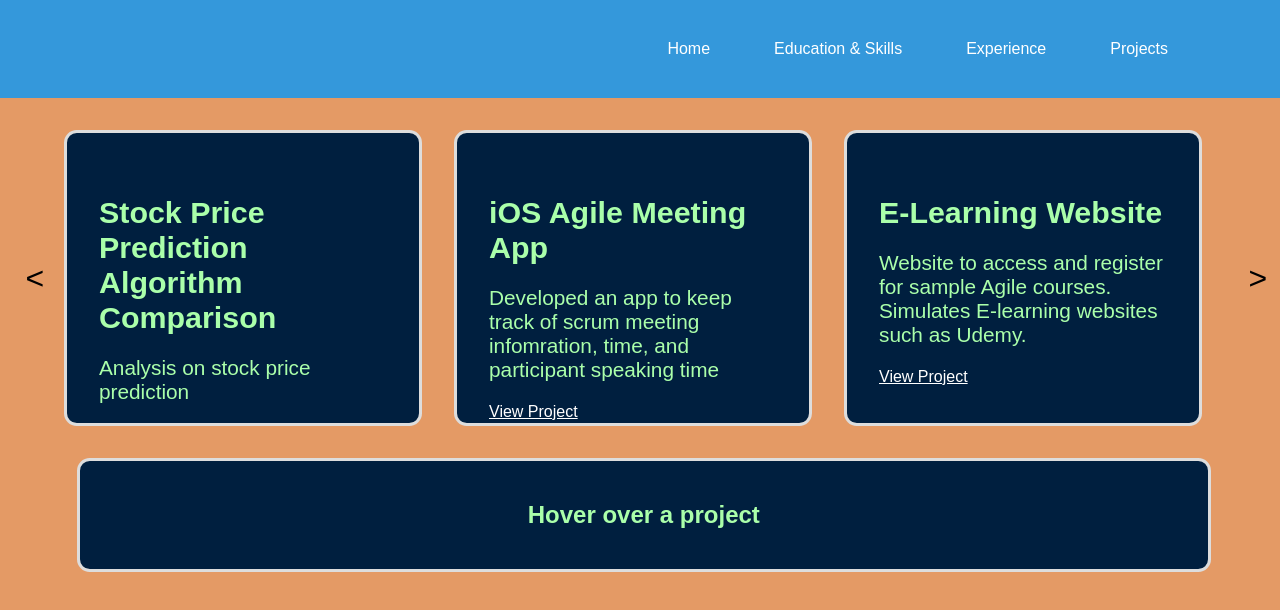
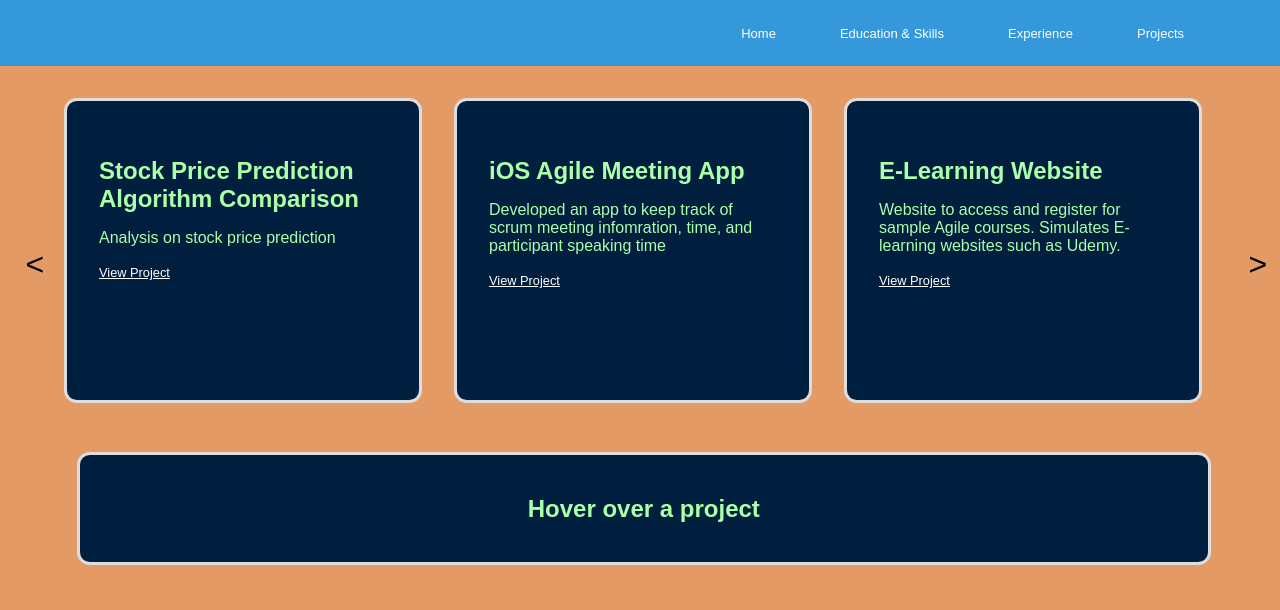
Before and after one commit to ed239/portfolio, a React (Create React App) app: page /projects2 in a window 1280 px wide. Shown: the top 610 px of the page. Built offline with nearby package versions, Linux system fonts and the light colour scheme.

Commit message:
fixing UI

```diff
--- a/src/Experience.css
+++ b/src/Experience.css
@@ -11,13 +11,13 @@
   }
 
   .left-section {
-    width: 35%;
+    width: 40%;
     /* background-color: #001f3f; */
     color: #fff;
     padding: 30px;
     top: 0;
     text-align: center;
-    font-size: xxx-large;
+    font-size: 250%;
     padding-top: 10%;
     margin-top: 9%;
     position:fixed;
@@ -41,18 +41,17 @@
   }
 
   .right-section {
-    width: 70%;
+    width: 60%;
     overflow-y: auto;
     display: flex;
     justify-content: center;
     align-items: center;
-    padding: 20px;
-    margin-left: 30%;
+    margin-left: 40%;
   }
 
   .column-section {
-    width: 60%;
-    padding: 10px;
+    width: 70%;
+    padding: 0;
     margin-top: 10%;
   }
 
@@ -64,7 +63,7 @@
     background-color: #ecf0f1;
     color: #333;
     border-radius: 15px;
-    padding: 20px;
+    padding: 4%;
     margin-bottom: 20px;
   }
 
--- a/src/Home.css
+++ b/src/Home.css
@@ -18,7 +18,7 @@ body {
 
   #profile-picture {
     width: 17%;
-    height: 95%;
+    height: 90%;
     object-fit: cover;
     border: 5px solid black;
     background-color: #8B4513;
@@ -26,10 +26,10 @@ body {
     position:absolute;
     /* top: 50%;
     left: 23%; */
-    margin-top: 0.5rem;
-    margin-bottom: 2rem;
-    margin-right: 18rem;
-    margin-left: 10rem;
+    margin-top: 2%;
+    margin-bottom: 2%;
+    margin-right: 15%;
+    margin-left: 4%;
     z-index: 1;
   }
 
@@ -44,18 +44,23 @@ body {
     display: flex;
     align-items: center;
     justify-content: center;
-    left:-30rem;
-    padding-left: 2rem;
+    left:-20%;
+    /* padding-left: 2rem;
     padding-right: 13rem;
     padding-top: 2rem;
-    margin-top: 1.6rem;
+    margin-top: 1.6rem; */
+    margin-top: 2%;
+    padding-left: 1%;
+    padding-right: 2%;
+
     z-index: 2;
   }
 
   #parallelogram-text {
-    font-size: 600%;
+    font-size: 500%;
     font-weight: bold;
-    padding-left: 55rem;
+    padding-left: 45%;
+    margin-right: 10%;
     text-align: justify;
     z-index:1;
   }
@@ -69,7 +74,6 @@ body {
 
   .rounded-square {
     width: 15%;
-    height: 40%;
     background-color: #003366; /* Slightly lighter than the page */
     border-radius: 20px;
     padding: 0% 3% 3% 2%;
@@ -78,7 +82,8 @@ body {
     margin: 1%;
     text-align: center;
     transition: background-color 0.3s ease;
-    overflow-y: hidden;
+    overflow-y:scroll;
+    margin-top: 2rem;
   }
 
   .rounded-square:hover {
--- a/src/Home.js
+++ b/src/Home.js
@@ -1,5 +1,6 @@
 import {Routes, Route, useNavigate} from 'react-router-dom';
 import { useState,useEffect } from 'react';
+import { Link } from 'react-router-dom';
 import './Home.css';
 import nyc from './nyc.jpeg'
 
@@ -34,10 +35,10 @@ export default function Home(){
         </div>
 
         <div id="bottom-half">
-          <Square title="About" description="I am a master's student seeking a job in software engineering relating to web & systems development, iOS development. " link="https://www.linkedin.com/in/edendubrovsky" name="LinkedIn Profile"/>
+          <Square title="About" description="I am a master's student seeking a job in software engineering relating to web, app, or systems development. " link="https://www.linkedin.com/in/edendubrovsky" name="LinkedIn Profile"/>
           <Square title="Education & Skills" description="I completed my Bachelors in Computer Science and am working towards my Masters degree at Boston Univerity." link="/education" name="Learn More" />
           <Square title="Experience" description="Professional Corporate experience along with research, leadership, and student work." link="/experience" name="Learn More" />
-          <Square title="Projects" description="Take a glance at the project I have completed ranging from web & app development to ML." link="/projects" name="Learn More" />
+          <Square title="Projects" description="Take a glance at the project I have completed ranging from web & app development to ML." link="/projects2" name="Learn More" />
         </div>
         </div>
 
@@ -50,7 +51,7 @@ export default function Home(){
           <Square title="About" description="I am a master's student seeking a job in software engineering realting to web & systems development, iOS development. " link="https://www.linkedin.com/in/edendubrovsky" name="LinkedIn Profile"/>
           <Square title="Education & Skills" description="I completed my Bachelors in Computer Science and am working towards my Masters degree at Boston Univerity." link="/education" name="Learn More" />
           <Square title="Experience" description="Professional Corporate experience along with research, leadership, and student work" link="/experience" name="Learn More" />
-          <Square title="Projects" description="Take a glance at the project I have completed ranging from web & app development to ML." link="/projects" name="Learn More" />
+          <Square title="Projects" description="Take a glance at the project I have completed ranging from web & app development to ML." link="/projects2" name="Learn More" />
 
           <br></br>
 
--- a/src/Navbar.css
+++ b/src/Navbar.css
@@ -64,7 +64,7 @@
 
   .navbar {
     background-color: #3498db;
-    padding: 2.5rem;
+    padding: 1.5rem;
     display: flex;
     justify-content: flex-end;
     align-items: center;
@@ -75,6 +75,7 @@
     padding: 0.5rem;
     border-radius: 5px;
     transition: background-color 0.3s ease;
+    font-size: small;
   }
 
   .nav-button:not(:first-child) {
--- a/src/ProjectsT.css
+++ b/src/ProjectsT.css
@@ -6,7 +6,7 @@
 .projects-container-custom {
     display: flex;
     flex-direction: column;
-    height: 45vh;
+    height: 50vh;
     overflow-x: auto;
     background-color: #e49a65;
     position:fixed;
@@ -17,9 +17,10 @@
     /* flex: 1; */
     display: flex;
     overflow-x: scroll;
+    height:100%;
     gap: 2rem;
     padding: 0 1rem;
-    background-color: #e49a65; /* Adjust the background color of the top half */
+    background-color:  #e49a65; /* Adjust the background color of the top half */
     margin: 2rem;
     margin-right:3rem;
     margin-left:3rem;
@@ -29,8 +30,8 @@
   .project-box-custom {
     width: 30%; /* Adjust the width of each project box */
     min-width: 25%;
+    height:70%;
     padding: 2rem;
-    padding-bottom: 8%;
     border: 0.2rem solid #ddd;
     border-radius: 0.8rem;
     cursor: pointer;
@@ -41,32 +42,35 @@
 
     &:hover {
       background-color: white;
-      h3{
+
+      .notHoverTitle {
         color:black;
       }
-      a{
+      .notHovera{
         color:blue;
       }
-      color: black;
+      .notHoverp{
+        color: black;
+      }
     }
-    h3 {
-        font-size: 1.9rem;
+
+
+    .notHoverTitle{
+        font-size: 150%;
         margin-bottom: 8px;
-        color:#aaffaa;
      }
-    p{
-      font-size: 1.3rem;
+    .notHoverp{
+      font-size: 100%;
     }
-    a{
+    .notHovera{
+      font-size: 80%;
       color:white;
 
     }
 
 
     .project-box-custom h3 {
-        font-size: 1.2rem;
         margin-bottom: 8px;
-        /* color:#aaffaa; */
     }
 
     .project-box-custom p {
@@ -93,7 +97,7 @@
     flex: 1;
     padding-bottom: 55vh;
     width:100%;
-    background-color: #e49a65; /* Adjust the background color of the bottom half */
+    background-color:  #e49a65; /* Adjust the background color of the bottom half */
     position: fixed;/* Make the bottom half scrollable */
     margin-top: 45vh;
     margin-bottom: 100%;
@@ -110,6 +114,7 @@
     border-radius: 0.8rem;
     margin-left:3%;
     margin-right:3%;
+    margin-top: 2%;
     text-align: center;
 
   }
@@ -119,6 +124,7 @@
     background-color: #f1f1f1;
     padding: 20px;
     border-radius: 0.8rem;
+    margin-top: 2%;
     margin-left:3%;
     margin-right:3%;
 
@@ -126,13 +132,13 @@
   }
 
   .detailed-box-custom h2 {
-    font-size: 2.3rem;
+    font-size: 150%;
     margin-bottom: 2rem;
     color: black;
   }
 
   .detailed-box-custom p {
-    font-size: 1.4rem;
+    font-size: 100%;
     color: #333;
   }
 
--- a/src/ProjectsT.js
+++ b/src/ProjectsT.js
@@ -30,7 +30,7 @@ const projects2 = [
         description: 'Website about me to display education, experience, and projects.',
         details:'A website providing detailed information about my education, skills, previous work expereince in the professional, research, and leadership atmospheres, along with significant projects. ',
         key:'Key Technologies: React, JavaScript' ,
-        link: 'https://github.com/ed239',
+        link: 'https://ed239.github.io/portfolio/',
       },
 
   ];
@@ -102,9 +102,9 @@ const projects2 = [
               onMouseEnter={() =>setselectedProject2(index)}
               onMouseLeave={() => setselectedProject2(null)}
             >
-              <h3>{project.title}</h3>
-              <p>{project.description}</p>
-              <a href={project.link} target="_blank" rel="noopener noreferrer">
+              <h3 className="notHoverTitle">{project.title}</h3>
+              <p className="notHoverp">{project.description}</p>
+              <a className="notHovera"href={project.link} target="_blank" rel="noopener noreferrer">
                 View Project
               </a>
             </div>
```
